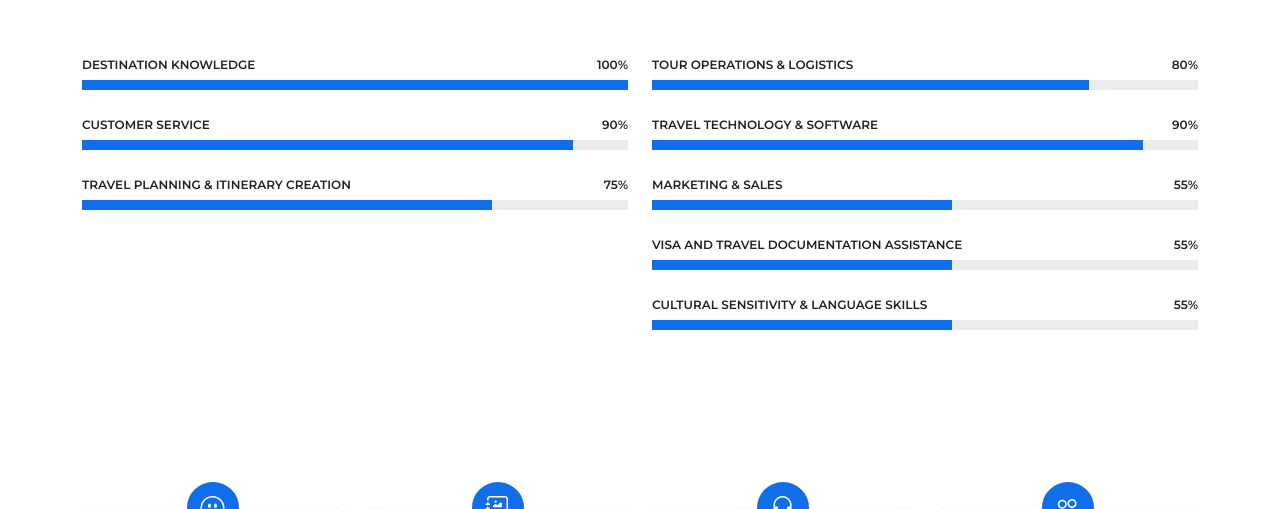
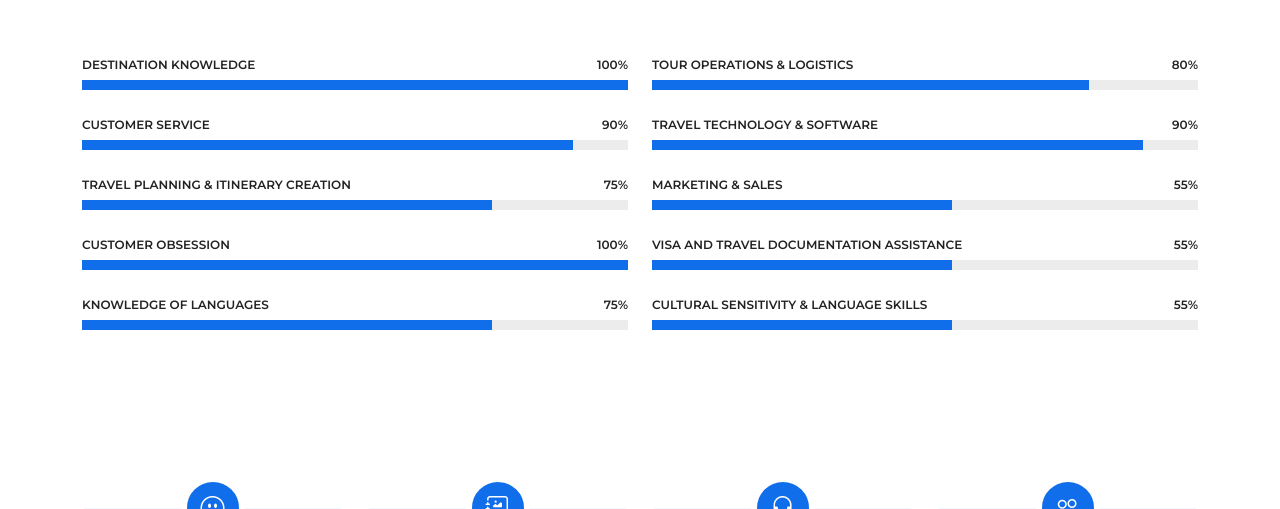
Before and after one commit to Carrington-dev/adventures, a Flask app: page /about in a window 1280 px wide. Shown: the part 1557-2066 px from the top of the page. Run offline with Flask 3, Linux system fonts and the light colour scheme; some libraries are stand-ins or nearby versions.

Commit message:
Update about.html
Co-Authored-By: Stemgon <165911512+stemgon@users.noreply.github.com>
Co-Authored-By: Carrington Muleya <79579279+carrington-dev@users.noreply.github.com>

```diff
--- a/templates/about.html
+++ b/templates/about.html
@@ -128,6 +128,20 @@
 
         <div class="progress">
           <span class="skill"><span>Travel Planning & Itinerary Creation</span> <i class="val">75%</i></span>
+          <div class="progress-bar-wrap">
+            <div class="progress-bar" role="progressbar" aria-valuenow="75" aria-valuemin="0" aria-valuemax="100"></div>
+          </div>
+        </div><!-- End Skills Item -->
+
+        <div class="progress">
+          <span class="skill"><span>Customer Obsession</span> <i class="val">100%</i></span>
+          <div class="progress-bar-wrap">
+            <div class="progress-bar" role="progressbar" aria-valuenow="100" aria-valuemin="0" aria-valuemax="100"></div>
+          </div>
+        </div><!-- End Skills Item -->
+
+        <div class="progress">
+          <span class="skill"><span>Knowledge of Languages</span> <i class="val">75%</i></span>
           <div class="progress-bar-wrap">
             <div class="progress-bar" role="progressbar" aria-valuenow="75" aria-valuemin="0" aria-valuemax="100"></div>
           </div>
```
